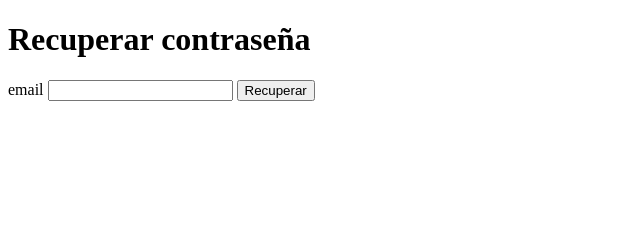
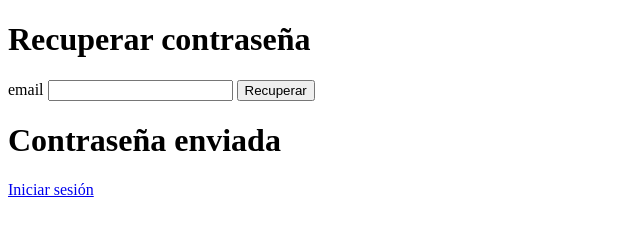
Before and after one commit to enkhara/Pr-cticaFundamentosWeb, a plain HTML site: page recover.html in a window 1280 px wide. Shown: the whole page, without its empty margins (0-640 px from the left). Drawn offline with Linux system fonts and the light colour scheme.

Commit message:
Reestructuración formulario de recuperación

```diff
--- a/recover.html
+++ b/recover.html
@@ -3,16 +3,27 @@
 <head>
     <meta charset="UTF-8">
     <meta name="viewport" content="width=device-width, initial-scale=1.0">
-    <title>Document</title>
+    <title>Recuperar contraseña</title>
 </head>
 <body>
+    <div class="main-recover" id="main-recover">
         <div class="recover" id="recover">
             <h1>Recuperar contraseña</h1>
             <form action="./index.html" method="get">
+                <div class="recover-input" id="recover-input">
                     <label for="email">email</label>
                     <input type="email" name="email" id="email" required>
                     <input type="submit" value="Recuperar">
+                </div>
             </form>
+        </div>
+
+        <div class="recover-output" id="recover-output">
+            <h1>Contraseña enviada</h1>
+            <p>
+                <a href="./index.html">Iniciar sesión</a>
+            </p>
+        </div>
     </div>
 </body>
 </html>
```
Lines whose indentation alone changed are shown as unchanged.
